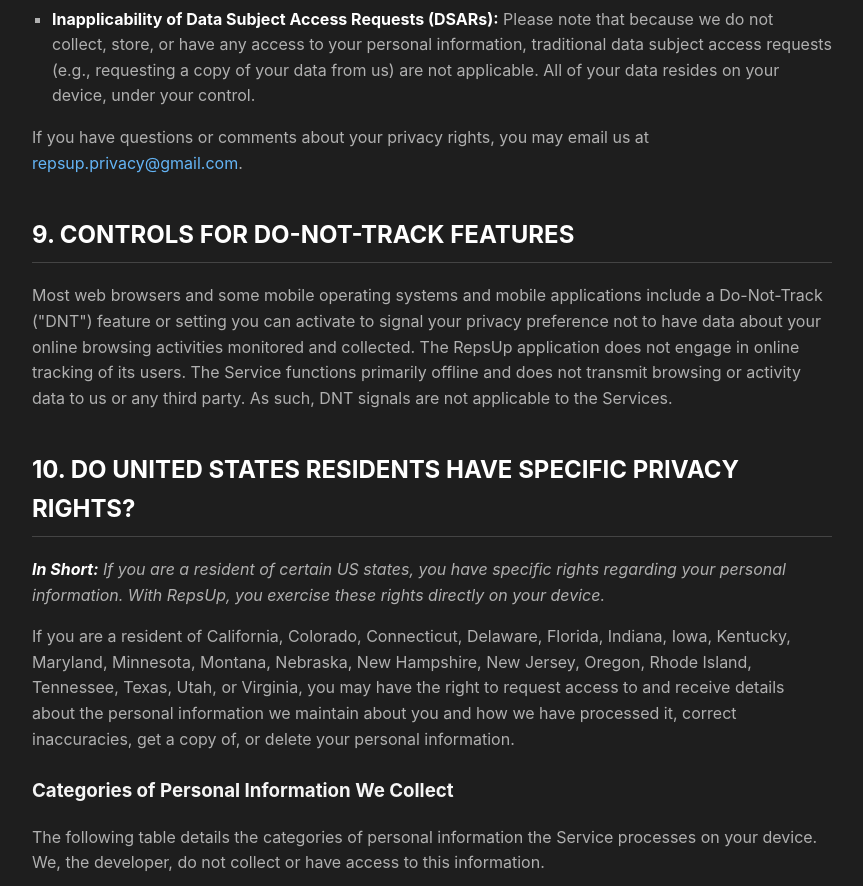
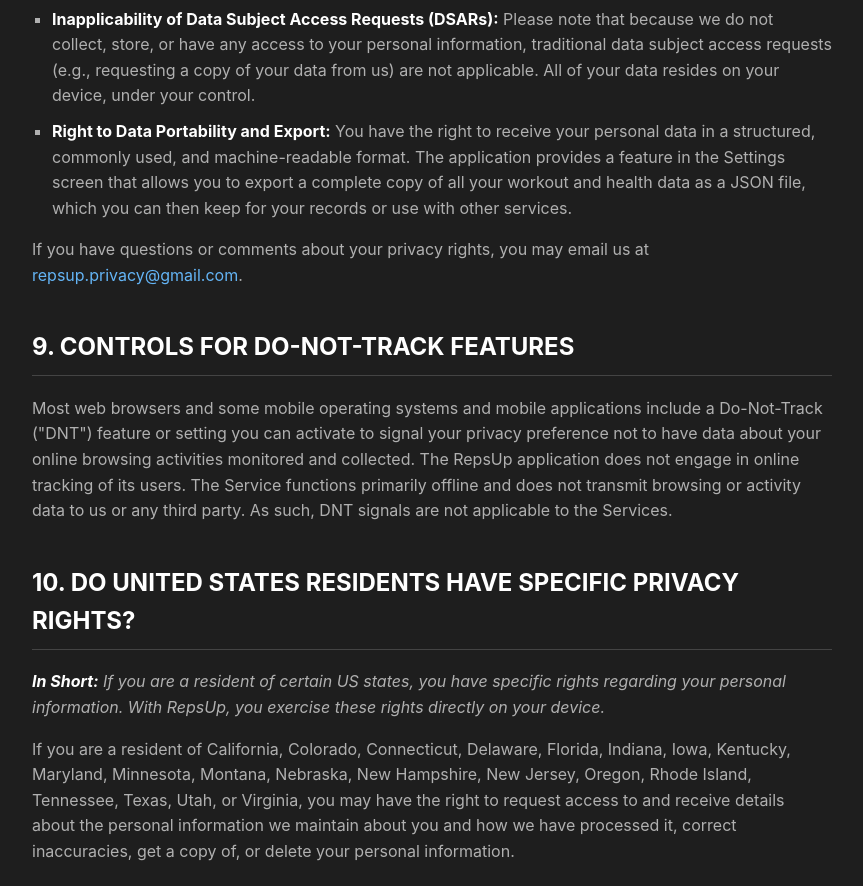
Before and after one commit to imre12345/RepsUp-Legal, a plain HTML site: page privacy-policy.html in a window 1280 px wide. Shown: the part 8026-8912 px from the top of the page, without its empty margins (208-1071 px from the left). Drawn offline with Linux system fonts and the light colour scheme.

Commit message:
docs(legal): Finalize privacy policy for app store submission

```diff
--- a/privacy-policy.html
+++ b/privacy-policy.html
@@ -206,6 +206,7 @@
             <li><strong>Right to Delete (Erasure):</strong> You can delete your personal information at any time by deleting the RepsUp application from your device(s). Deleting the application permanently removes all associated data from that device.</li>
             <li><strong>Right to Control Consent (HealthKit):</strong> You can manage or withdraw your consent for HealthKit access at any time through the Apple Health app or your device's main Settings app under "Health" > "Data Access & Devices" > "RepsUp."</li>
             <li><strong>Inapplicability of Data Subject Access Requests (DSARs):</strong> Please note that because we do not collect, store, or have any access to your personal information, traditional data subject access requests (e.g., requesting a copy of your data from us) are not applicable. All of your data resides on your device, under your control.</li>
+            <li><strong>Right to Data Portability and Export:</strong> You have the right to receive your personal data in a structured, commonly used, and machine-readable format. The application provides a feature in the Settings screen that allows you to export a complete copy of all your workout and health data as a JSON file, which you can then keep for your records or use with other services.</li>
         </ul>
         <p>If you have questions or comments about your privacy rights, you may email us at <a href="mailto:repsup.privacy@gmail.com">repsup.privacy@gmail.com</a>.</p>
 
```
